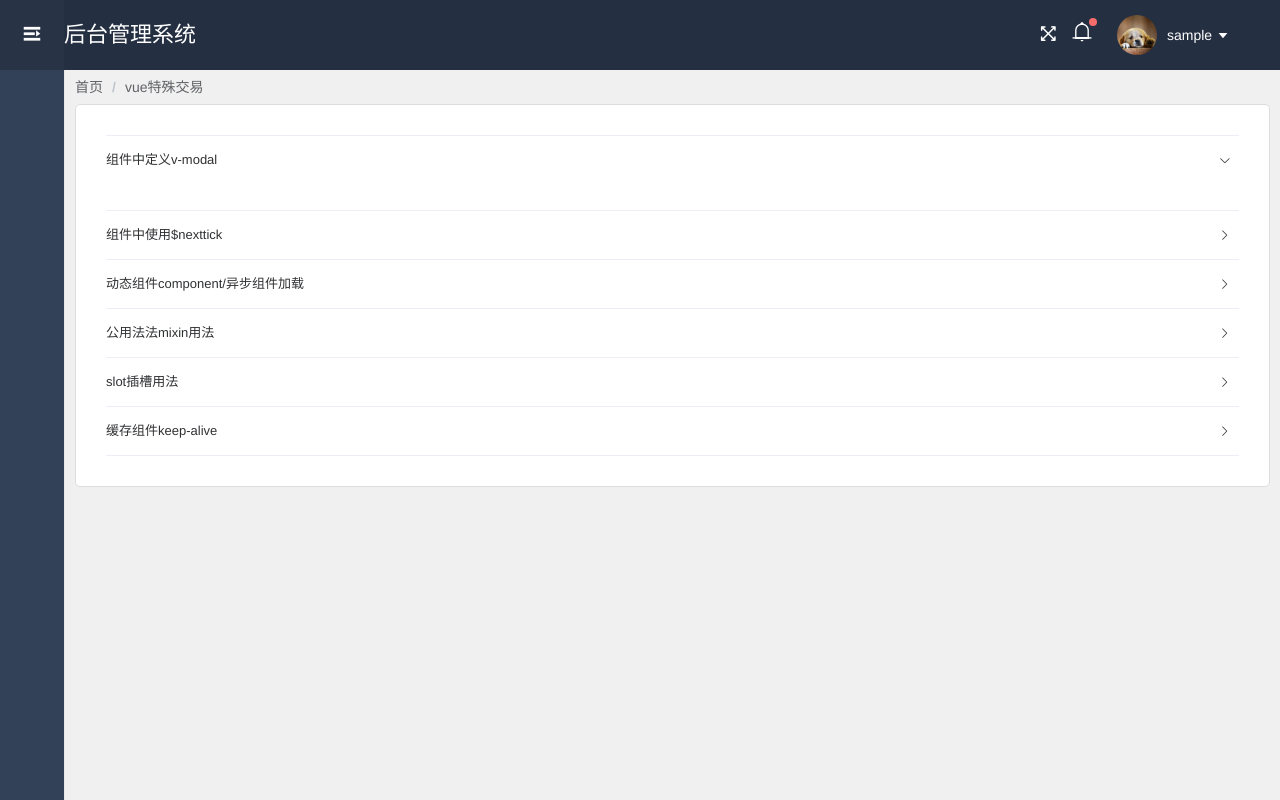
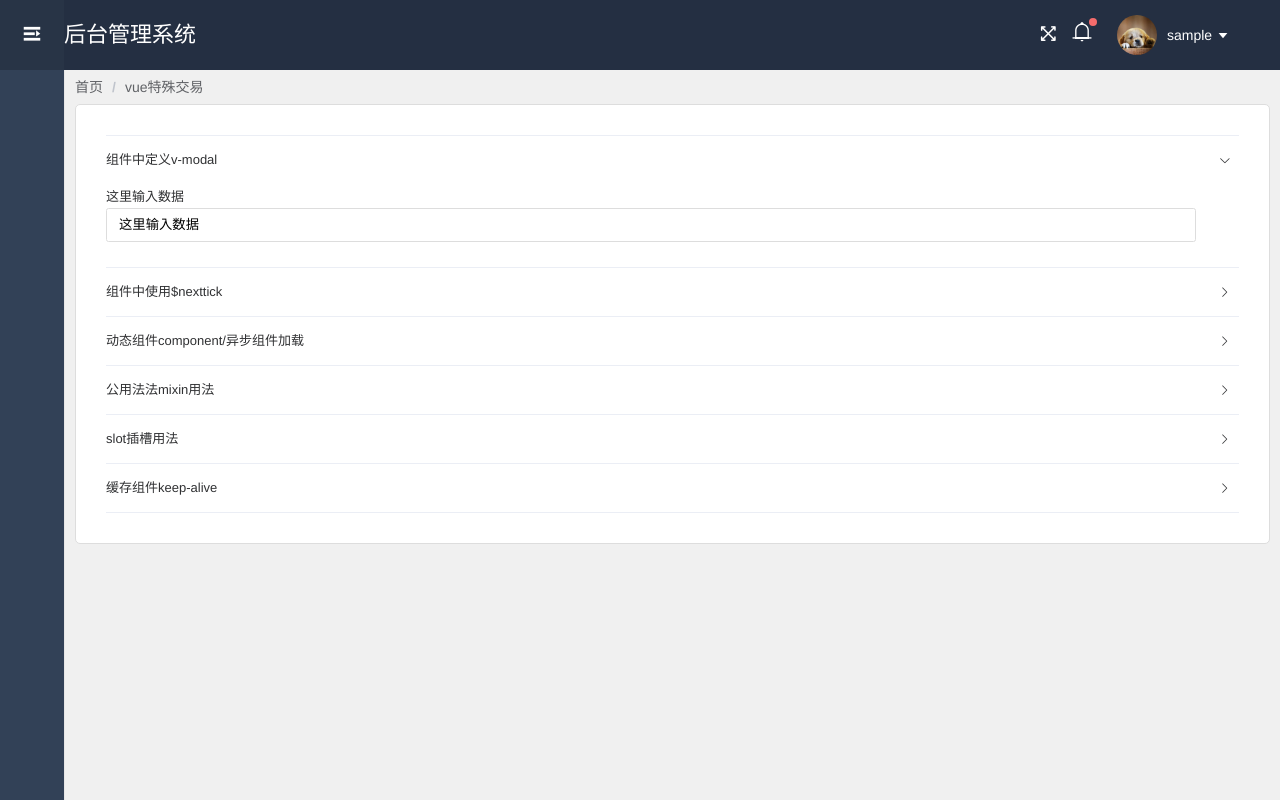
Before and after one commit to ludan1107743896/Vue-project, a Vue app: page /specialOptions in a window 1280 px wide. Built offline with nearby package versions, Linux system fonts and the light colour scheme; sample sign-in values are in the browser's storage; a small style sheet from the web is missing.

Commit message:
v-model写入

```diff
--- /dev/null
+++ b/src/components/page/specialOptions/components/viewModal.vue
@@ -0,0 +1,34 @@
+<template>
+    <div>
+        <input :value="text1" @input="$emit('change', $event.target.value)" class="input"/>
+    </div>
+</template>
+
+<script>
+export default {
+    model: {
+        prop: 'text1',
+        event: 'change'
+
+    },
+    props: {
+        text1: {
+            type: String,
+            default: ''
+        }
+    },
+    data() {
+        return {}
+    }
+}
+</script>
+
+<style scoped>
+.input {
+    width: 95%;
+    line-height: 32px;
+    border: 1px solid #ddd;
+    border-radius: 2.5px;
+    padding-left: 12px;
+}
+</style>
--- a/src/components/page/specialOptions/index.vue
+++ b/src/components/page/specialOptions/index.vue
@@ -4,21 +4,22 @@
         <div class="container">
             <el-collapse v-model="activeNames" @change="handleChange">
                 <el-collapse-item title="组件中定义v-modal" name="1">
+                    <span>{{name}}</span>
+                    <viewModal v-model="name"/>
+                </el-collapse-item>
+                <el-collapse-item title="组件中使用$nexttick" name="2" >
 
                 </el-collapse-item>
-                <el-collapse-item title="组件中使用$nexttick" name="2">
+                <el-collapse-item title="动态组件component/异步组件加载" name="3" >
 
                 </el-collapse-item>
-                <el-collapse-item title="动态组件component/异步组件加载" name="3">
-
-                </el-collapse-item>
-                <el-collapse-item title="公用法法mixin用法" name="4">
+                <el-collapse-item title="公用法法mixin用法" name="4" >
 
                 </el-collapse-item>
                 <el-collapse-item title="slot插槽用法" name="4">
 
                 </el-collapse-item>
-                <el-collapse-item title="缓存组件keep-alive" name="4">
+                <el-collapse-item title="缓存组件keep-alive" name="4" >
 
                 </el-collapse-item>
             </el-collapse>
@@ -28,15 +29,18 @@
 
 <script>
 import breadCrumb from '../storeManagement/breadcrumb';
+import viewModal from './components/viewModal.vue';
 export default {
     data() {
         return {
+            name: '这里输入数据',
             activeNames: ['1'],
             title: ['首页', 'vue特殊交易']
         };
     },
     components: {
-        breadCrumb
+        breadCrumb,
+        viewModal
     },
     methods: {
         handleChange(val) {
@@ -45,3 +49,10 @@ export default {
     }
 };
 </script>
+
+<style scoped>
+.title-header{
+    font-size: 16px;
+    font-weight: 600;
+}
+</style>>
```
